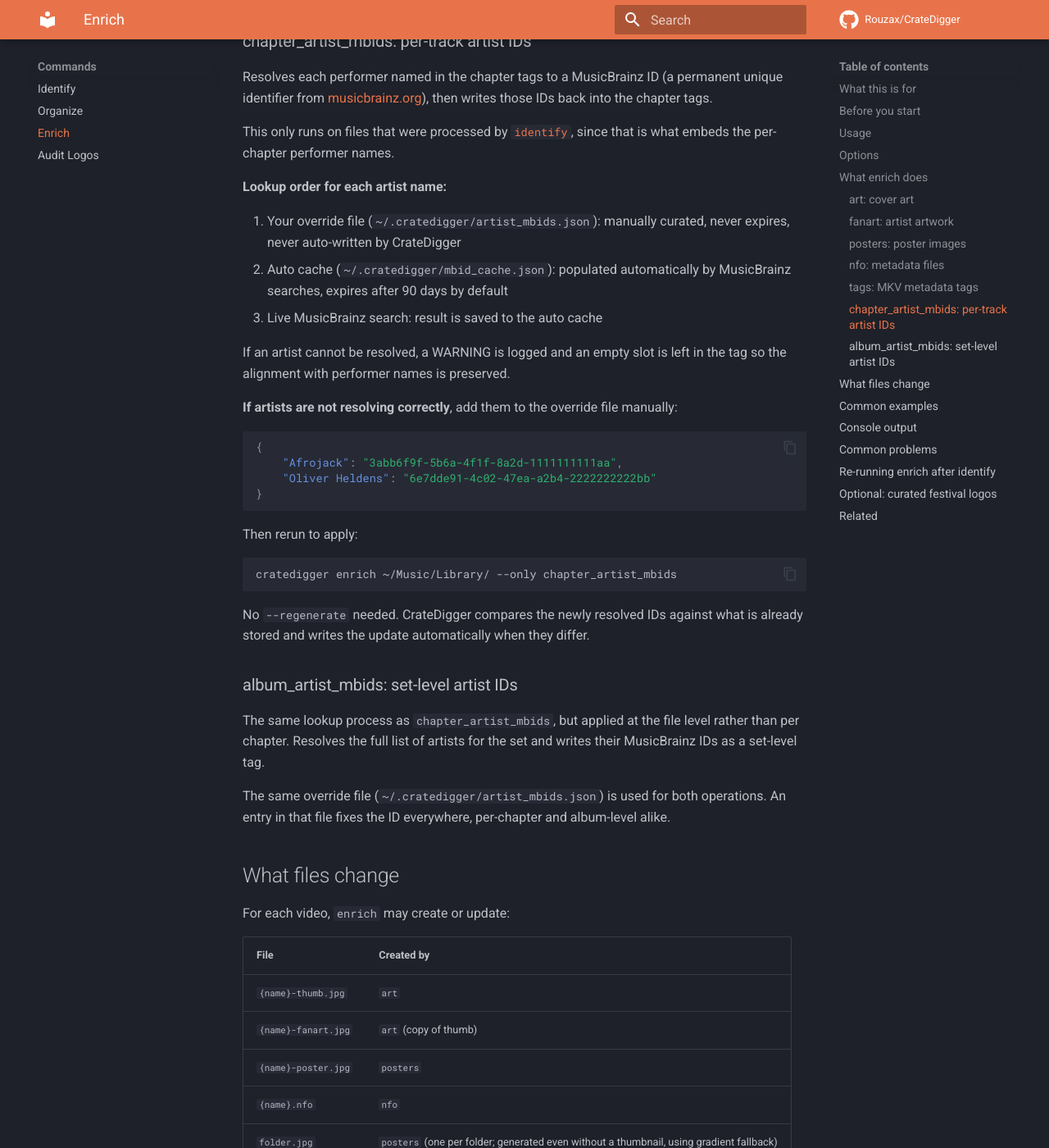
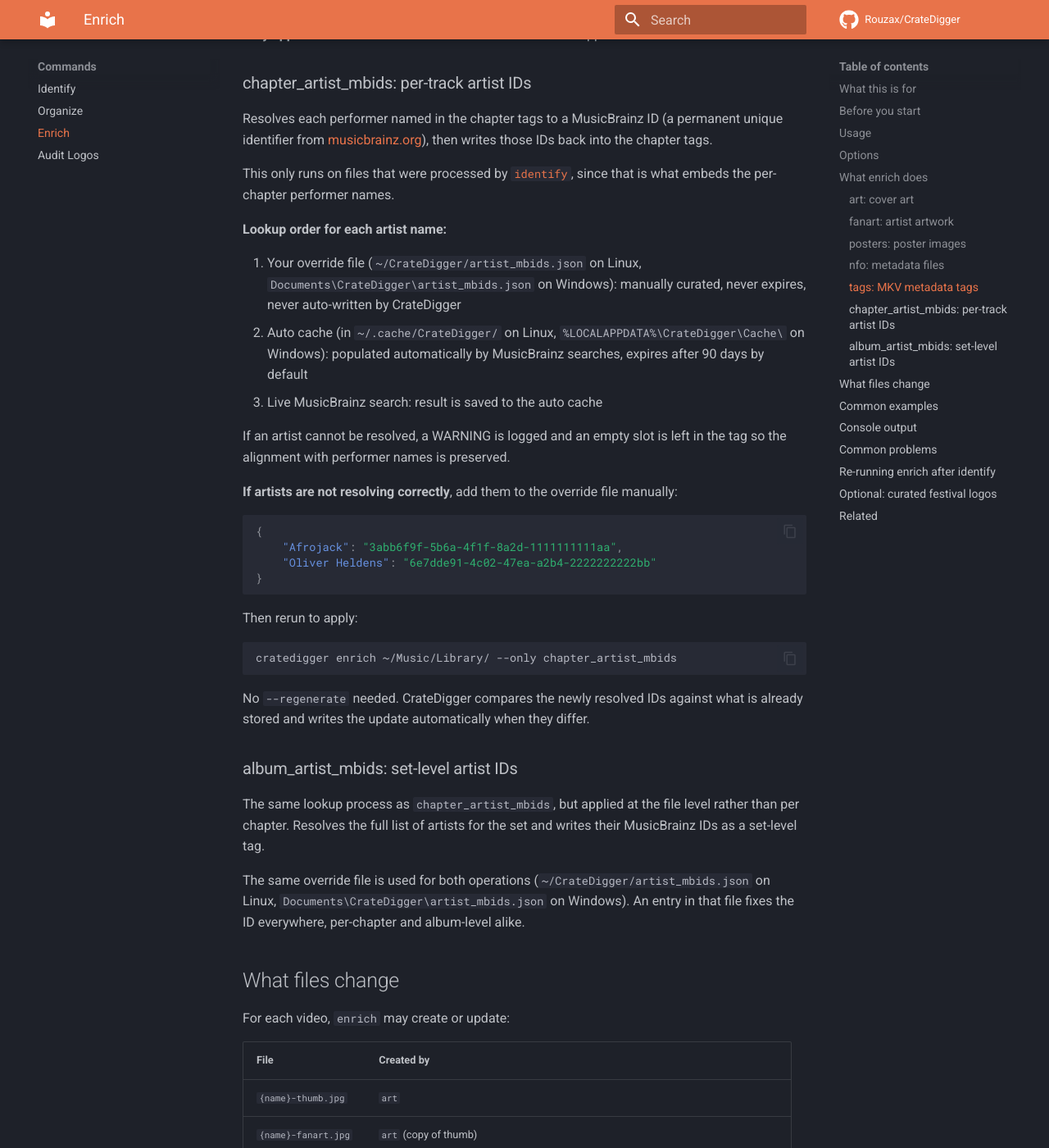
Before and after one commit to Rouzax/CrateDigger, an MkDocs documentation site: the page built from docs/commands/enrich.md, in a window 1280 px wide and 1400 px high, scrolled down 3609 px. Shown: the whole window at 82% size. Built offline with MkDocs 1.6.1 and Material for MkDocs 9.7.7, drawn with Linux system fonts in a browser that asks for light colours; comment, search, counter and statistics services are not loaded; some of the changed text lies outside the part shown.

Commit message:
docs(commands): update --config help, curated-data paths, and artwork cache paths
All --config flags now say config.toml. MBID override file and auto cache
now show platform paths (~/CrateDigger/ on Linux, Documents\CrateDigger\ on
Windows for curated data; ~/.cache/CrateDigger/ on Linux,
%LOCALAPPDATA%\CrateDigger\Cache\ on Windows for caches). Audit-logos logo
location table and sample output updated to new user-level logo path.

```diff
--- a/docs/commands/enrich.md
+++ b/docs/commands/enrich.md
@@ -64,7 +64,7 @@ how to install the `vision` extra.
 
 Downloads high-quality artist images from [fanart.tv](https://fanart.tv) (a community
 site with artist logos, backgrounds, and thumbnails). These are saved to a shared cache
-folder (`~/.cratedigger/artists/{artist}/`) and used as backgrounds in poster generation.
+folder (`~/.cache/CrateDigger/artists/{artist}/` on Linux, `%LOCALAPPDATA%\CrateDigger\Cache\artists\{artist}\` on Windows) and used as backgrounds in poster generation.
 
 To find an artist's images on fanart.tv, CrateDigger first resolves their MusicBrainz ID.
 It uses the same lookup chain as the MBID operations: your override file first, then the
@@ -142,9 +142,9 @@ is what embeds the per-chapter performer names.
 
 **Lookup order for each artist name:**
 
-1. Your override file (`~/.cratedigger/artist_mbids.json`): manually curated, never
+1. Your override file (`~/CrateDigger/artist_mbids.json` on Linux, `Documents\CrateDigger\artist_mbids.json` on Windows): manually curated, never
    expires, never auto-written by CrateDigger
-2. Auto cache (`~/.cratedigger/mbid_cache.json`): populated automatically by MusicBrainz
+2. Auto cache (in `~/.cache/CrateDigger/` on Linux, `%LOCALAPPDATA%\CrateDigger\Cache\` on Windows): populated automatically by MusicBrainz
    searches, expires after 90 days by default
 3. Live MusicBrainz search: result is saved to the auto cache
 
@@ -175,7 +175,7 @@ The same lookup process as `chapter_artist_mbids`, but applied at the file level
 than per chapter. Resolves the full list of artists for the set and writes their
 MusicBrainz IDs as a set-level tag.
 
-The same override file (`~/.cratedigger/artist_mbids.json`) is used for both operations.
+The same override file is used for both operations (`~/CrateDigger/artist_mbids.json` on Linux, `Documents\CrateDigger\artist_mbids.json` on Windows).
 An entry in that file fixes the ID everywhere, per-chapter and album-level alike.
 
 ## What files change
@@ -190,7 +190,7 @@ For each video, `enrich` may create or update:
 | `{name}.nfo` | `nfo` |
 | `folder.jpg` | `posters` (one per folder; generated even without a thumbnail, using gradient fallback) |
 
-Artist artwork is cached to `~/.cratedigger/artists/{artist}/` and reused across runs.
+Artist artwork is cached to `~/.cache/CrateDigger/artists/{artist}/` (Linux) or `%LOCALAPPDATA%\CrateDigger\Cache\artists\{artist}\` (Windows) and reused across runs.
 MKV tag changes (`tags`, `chapter_artist_mbids`, `album_artist_mbids`) are written
 directly into the MKV file's metadata section. The video and audio streams are not touched.
 
```
Also changed, not shown: other parts of docs/commands/enrich.md (+1 -1 lines), docs/commands/audit-logos.md (+6 -5 lines), docs/commands/identify.md (+4 -4 lines), docs/commands/organize.md (+1 -1 lines).
